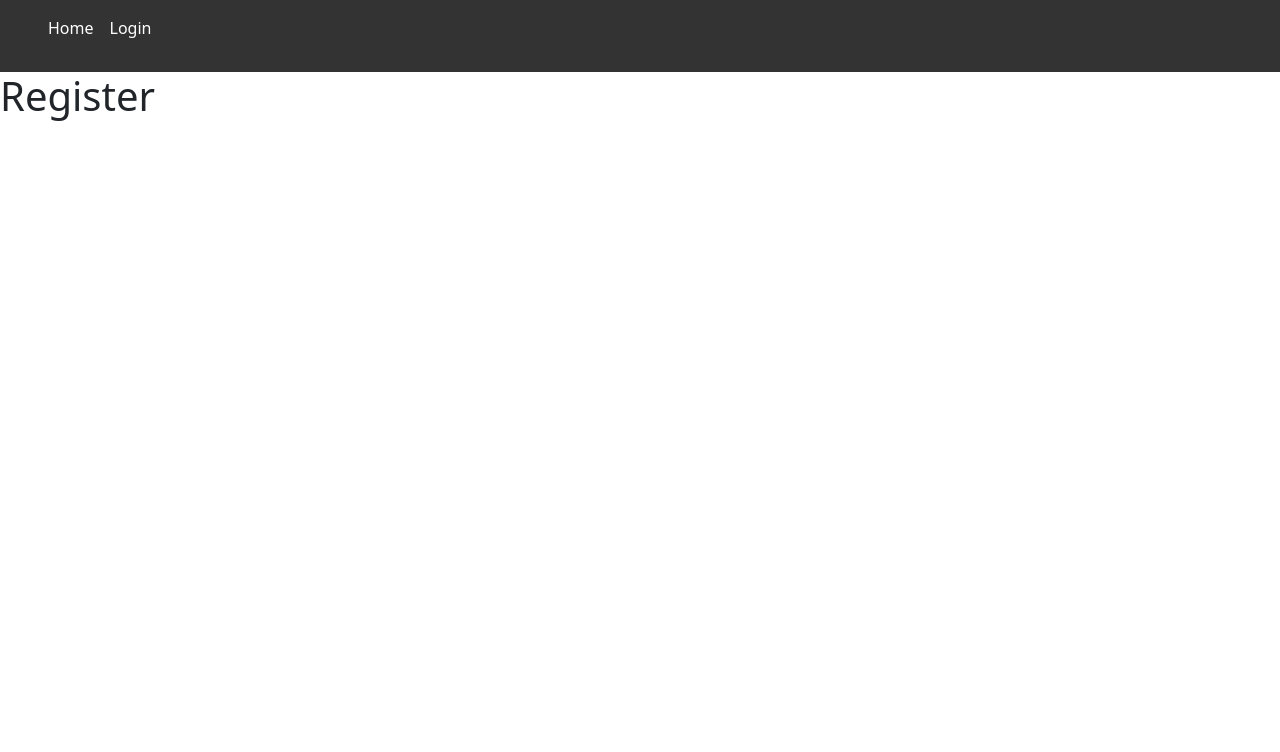
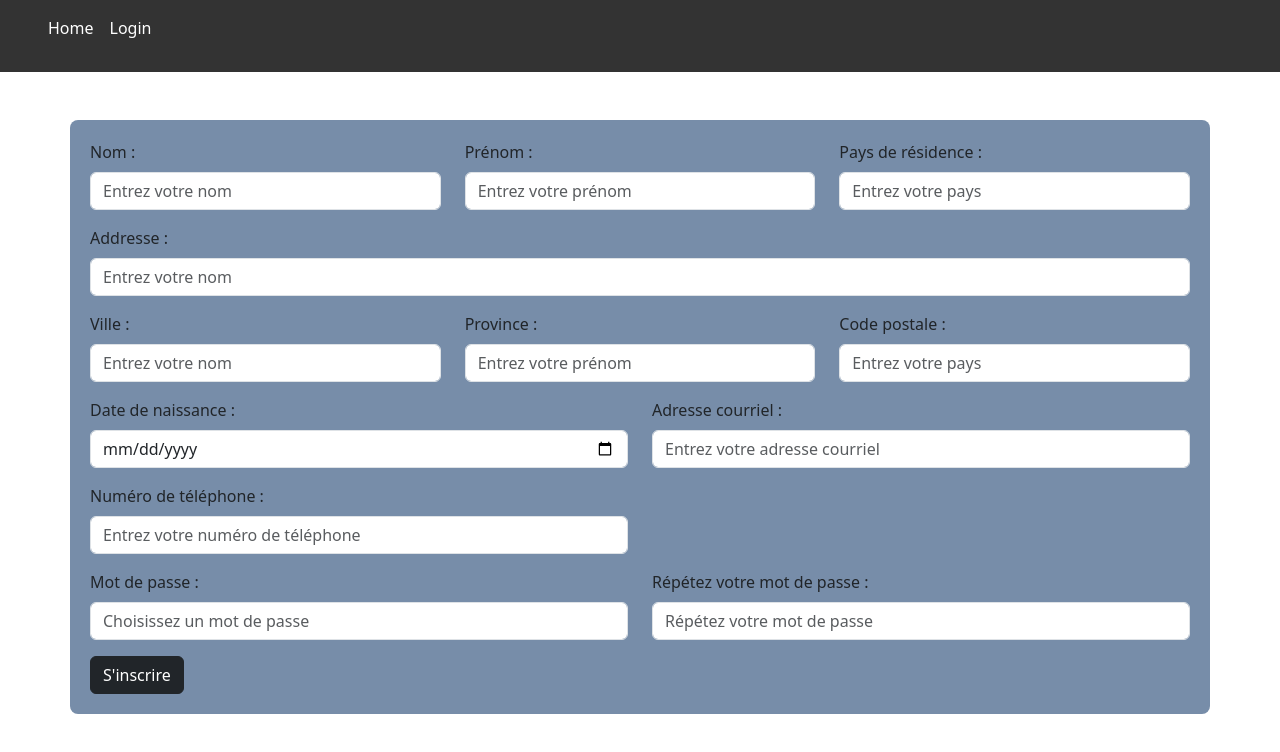
Before and after one commit to seasayDev/ecoride, a Vue app in the folder frontend/ecoride/: page /register in a window 1280 px wide. Before the commit this address had no page. Shown: the top 752 px of the page. Built offline with nearby package versions, Linux system fonts and the light colour scheme.

Commit message:
ajout de la structure register

```diff
--- a/frontend/ecoride/src/App.vue
+++ b/frontend/ecoride/src/App.vue
@@ -1,7 +1,6 @@
 <template>
   <NavBar />
   <router-view></router-view>
-  <!-- <childRouter /> -->
 </template>
 
 <script lang="ts">
--- a/frontend/ecoride/src/components/login/Login.vue
+++ b/frontend/ecoride/src/components/login/Login.vue
@@ -1,7 +1,6 @@
 <template>
     <div class="container">
         <div class="row justify-content-center">
-
             <form @submit.prevent="submit()" class="login_form">
                 <div class="form-group">
                     <label for="inputEmail">Email address</label>
@@ -18,7 +17,6 @@
 
                 <div class="register" @click="register">register</div>
             </form>
-
         </div>
     </div>
 </template>
@@ -59,7 +57,7 @@ export default defineComponent({
 }
 
 .login_form {
-    background: #fff;
+    background: #415a77;
     padding: 2rem;
     border-radius: 0.5rem;
     box-shadow: 0 0.125rem 0.25rem rgba(0, 0, 0, 0.075);
--- a/frontend/ecoride/src/components/register/Register.vue
+++ b/frontend/ecoride/src/components/register/Register.vue
@@ -1,14 +1,102 @@
 <template>
-    <h1>Register</h1>
+    <div class="container mt-5">
+        <form @submit.prevent="submitForm">
+            <div class="row mb-3">
+                <div class="col-md-4">
+                    <label for="firstName" class="form-label">Nom :</label>
+                    <input type="text" class="form-control" id="firstName" placeholder="Entrez votre nom"
+                        v-model="state.model.firstName">
+                </div>
+                <div class="col-md-4">
+                    <label for="lastName" class="form-label">Prénom :</label>
+                    <input type="text" class="form-control" id="lastName" placeholder="Entrez votre prénom"
+                        v-model="state.model.lastName">
+                </div>
+                <div class="col-md-4">
+                    <label for="country" class="form-label">Pays de résidence :</label>
+                    <input type="text" class="form-control" id="country" placeholder="Entrez votre pays"
+                        v-model="state.model.country">
+                </div>
+            </div>
+            <div class="mb-3">
+                <label for="address" class="form-label">Addresse :</label>
+                <input type="text" class="form-control" id="address" placeholder="Entrez votre nom"
+                    v-model="state.model.address">
+            </div>
+            <div class="row mb-3">
+                <div class="col-md-4">
+                    <label for="city" class="form-label">Ville :</label>
+                    <input type="text" class="form-control" id="city" placeholder="Entrez votre nom"
+                        v-model="state.model.city">
+                </div>
+                <div class="col-md-4">
+                    <label for="province" class="form-label">Province :</label>
+                    <input type="text" class="form-control" id="province" placeholder="Entrez votre prénom"
+                        v-model="state.model.province">
+                </div>
+                <div class="col-md-4">
+                    <label for="postalCode" class="form-label">Code postale :</label>
+                    <input type="text" class="form-control" id="postalCode" placeholder="Entrez votre pays"
+                        v-model="state.model.postalCode">
+                </div>
+            </div>
+            <div class="row mb-3">
+                <div class="col-md-6">
+                    <label for="birthdate" class="form-label">Date de naissance :</label>
+                    <input type="date" class="form-control" id="birthdate" placeholder="dd/mm/yyyy"
+                        v-model="state.model.birthdate">
+                </div>
+                <div class="col-md-6">
+                    <label for="email" class="form-label">Adresse courriel :</label>
+                    <input type="email" class="form-control" id="email" placeholder="Entrez votre adresse courriel"
+                        v-model="state.model.email">
+                </div>
+            </div>
+            <div class="row mb-3">
+                <div class="col-md-6">
+                    <label for="phone" class="form-label">Numéro de téléphone :</label>
+                    <input type="tel" class="form-control" id="phone" placeholder="Entrez votre numéro de téléphone"
+                        v-model="state.model.phone">
+                </div>
+            </div>
+            <div class="row mb-3">
+                <div class="col-md-6">
+                    <label for="password" class="form-label">Mot de passe :</label>
+                    <input type="password" class="form-control" id="password" placeholder="Choisissez un mot de passe"
+                        v-model="state.model.password">
+                </div>
+                <div class="col-md-6">
+                    <label for="confirmPassword" class="form-label">Répétez votre mot de passe :</label>
+                    <input type="password" class="form-control" id="confirmPassword"
+                        placeholder="Répétez votre mot de passe" v-model="state.model.confirmPassword">
+                </div>
+            </div>
+            <button type="submit" class="btn btn-dark">S'inscrire</button>
+        </form>
+    </div>
 </template>
 <script lang="ts">
-import { defineComponent } from 'vue'
+import { defineComponent, reactive } from 'vue'
+import { register } from './register'
 
 export default defineComponent({
     name: 'Register',
     setup() {
+        const state = reactive({
+            model: {} as register
+        })
+
+        return {
+            state
+        }
 
     },
 })
 </script>
-<style scoped></style>
+<style scoped>
+.container {
+    background-color: #778da9;
+    padding: 20px;
+    border-radius: 8px;
+}
+</style>
```
Also changed, not shown: frontend/ecoride/src/components/register/register.ts (+14 -0 lines).
